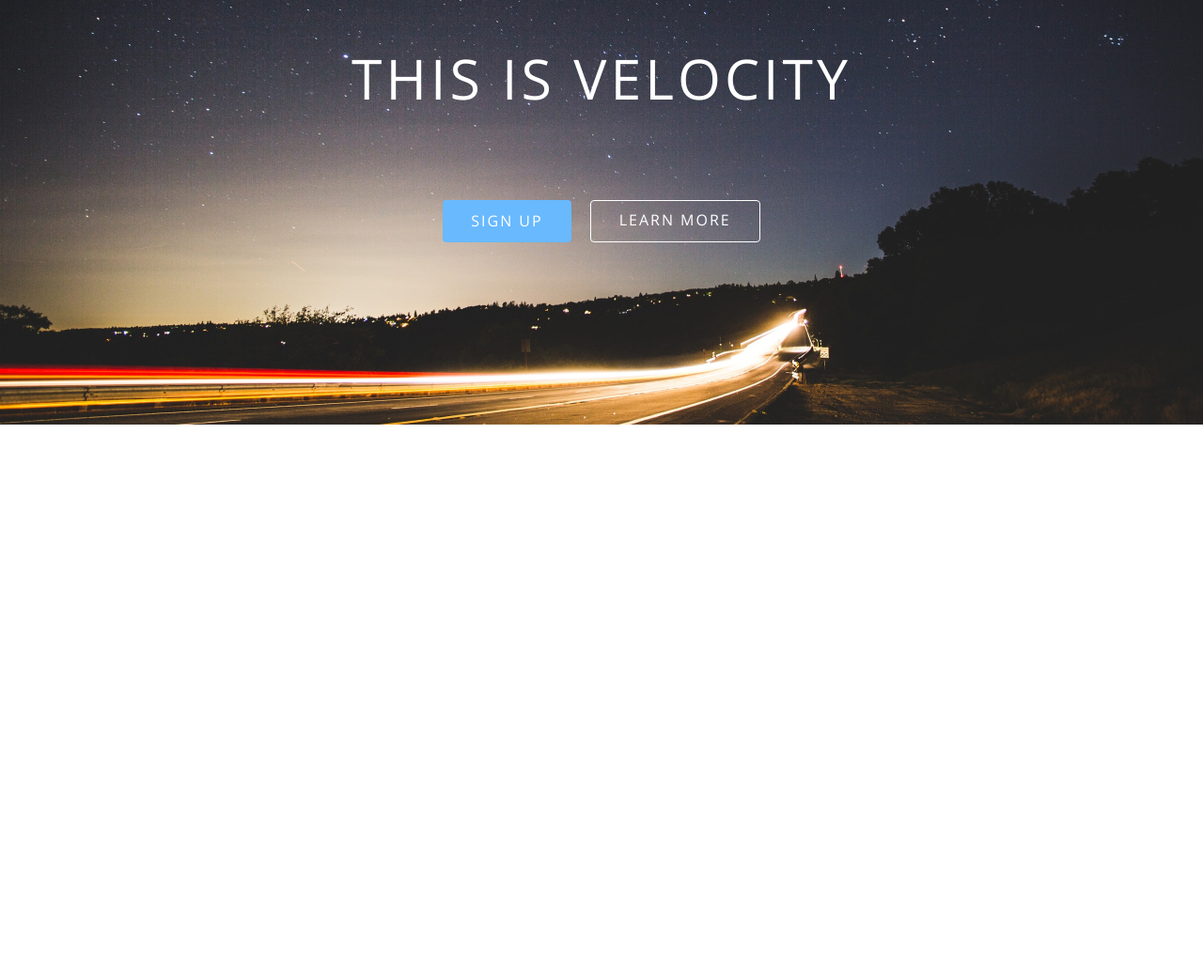
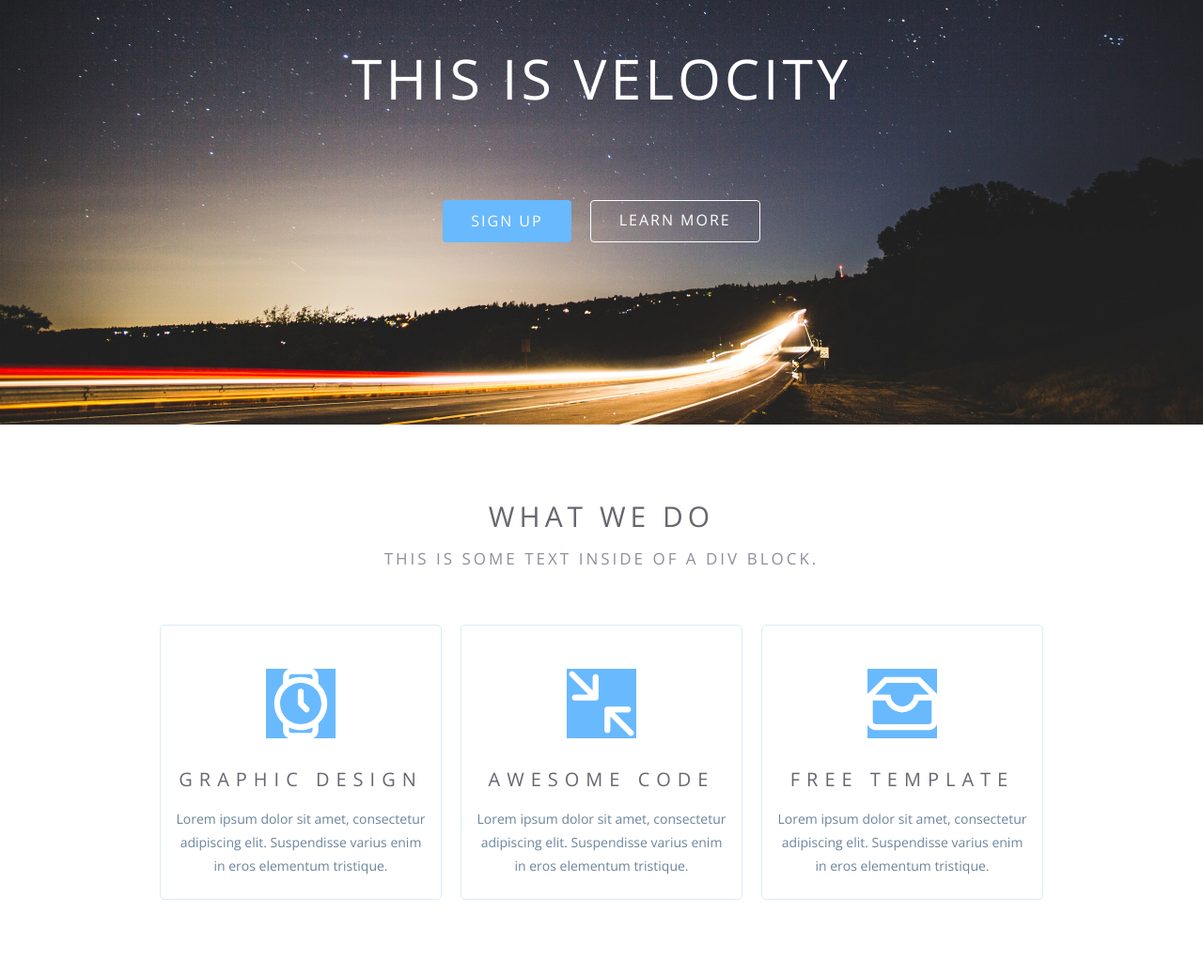
Before and after one commit to Zelelo622/Velocity, a plain HTML site: page index.html in a window 1280 px wide. Shown: the part 202-1240 px from the top of the page at 94% size. Before the commit the page ends 800 px from the top, so only its background shows below. Drawn offline with nearby package versions, Linux system fonts and the light colour scheme.

Commit message:
about block

```diff
--- a/css/style.css
+++ b/css/style.css
@@ -94,18 +94,84 @@ body {
   padding: 12px 30px;
   background-color: #69b9ff;
   border-radius: 4px;
-  transition: .2s;
+  transition: 0.2s;
 }
 .link-primary:hover {
-    opacity: .8;
+  opacity: 0.8;
 }
 
 .link {
   padding: 10px 30px;
   border: 1px solid #fff;
   border-radius: 4px;
-  transition: .2s;
+  transition: 0.2s;
 }
 .link:hover {
-    opacity: .8;
+  opacity: 0.8;
 }
+
+/*about*/
+
+.about {
+  text-align: center;
+}
+
+.title-wrapper {
+  padding-top: 80px;
+}
+
+.title {
+  font-weight: 400;
+  font-size: 30px;
+  line-height: 36px;
+  letter-spacing: 5px;
+  text-transform: uppercase;
+  color: #676770;
+}
+
+.subtitle {
+  padding-top: 17px;
+  font-weight: 400;
+  font-size: 17px;
+  line-height: 20px;
+  letter-spacing: 3px;
+  text-transform: uppercase;
+  color: #8e8e9c;
+}
+
+.cards-wrapper {
+  padding: 60px 0 80px 0;
+  display: flex;
+  justify-content: space-between;
+  column-gap: 20px;
+}
+
+.card {
+  border: 1px solid #dcebf7;
+  border-radius: 5px;
+  padding: 36px 16px 23px 16px;
+  width: 300px;
+}
+
+.card__img {
+  width: 94px;
+  height: 94px;
+}
+
+.card__title {
+  font-weight: 400;
+  font-size: 20px;
+  line-height: 30px;
+  letter-spacing: 7px;
+  text-transform: uppercase;
+  color: #676770;
+  margin-top: 19px;
+}
+
+.card__subtitle {
+  font-weight: 400;
+  font-size: 14px;
+  line-height: 25px;
+  color: #6a859c;
+  margin-top: 14px;
+}
--- a/index.html
+++ b/index.html
@@ -32,5 +32,40 @@
         </div>
       </div>
     </section>
+
+    <section class="about">
+      <div class="container">
+        <div class="title-wrapper">
+          <h3 class="title">what we do</h3>
+          <p class="subtitle">This is some text inside of a div block.</p>
+        </div>
+        <div class="cards-wrapper">
+          <div class="card">
+            <img class="card__img" src="./img/about_1.svg" alt="" />
+            <h4 class="card__title">Graphic Design</h4>
+            <p class="card__subtitle">
+              Lorem ipsum dolor sit amet, consectetur adipiscing elit.
+              Suspendisse varius enim in eros elementum tristique.
+            </p>
+          </div>
+          <div class="card">
+            <img class="card__img" src="./img/about_2.svg" alt="" />
+            <h4 class="card__title">Awesome code</h4>
+            <p class="card__subtitle">
+              Lorem ipsum dolor sit amet, consectetur adipiscing elit.
+              Suspendisse varius enim in eros elementum tristique.
+            </p>
+          </div>
+          <div class="card">
+            <img class="card__img" src="./img/about_3.svg" alt="" />
+            <h4 class="card__title">free template</h4>
+            <p class="card__subtitle">
+              Lorem ipsum dolor sit amet, consectetur adipiscing elit.
+              Suspendisse varius enim in eros elementum tristique.
+            </p>
+          </div>
+        </div>
+      </div>
+    </section>
   </body>
 </html>
```
Also changed, not shown: img/about_1.svg (added), img/about_2.svg (added), img/about_3.svg (added).
